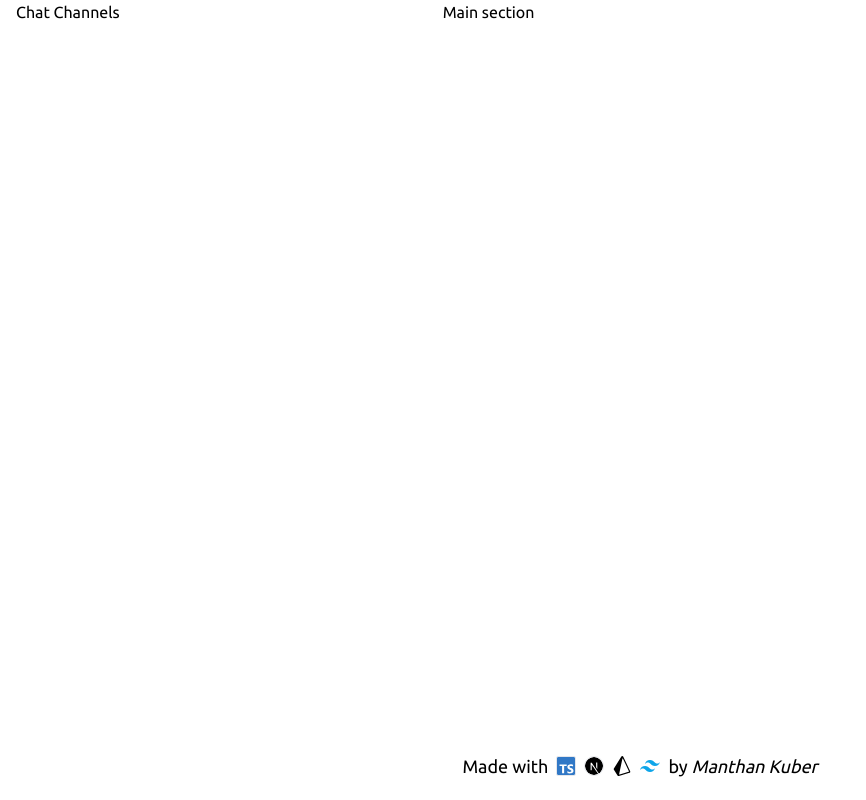
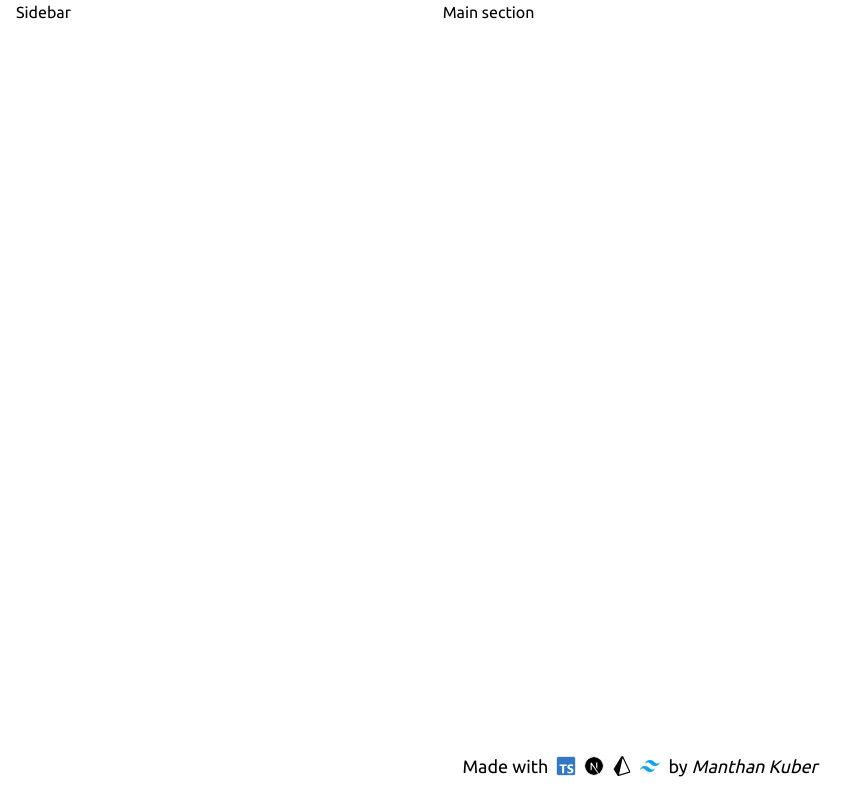
Before and after one commit to Manthan-Kuber/ChatVerse, a Next.js app: page /chats in a window 1280 px wide. Shown: the whole page, without its empty margins (0-866 px from the left). Built offline with nearby package versions, Linux system fonts and the light colour scheme; no server answers; sample sign-in values are in the browser's storage.

Commit message:
refactor: extract menu into component

```diff
--- /dev/null
+++ b/src/components/Menu.tsx
@@ -0,0 +1,37 @@
+import { motion } from "framer-motion";
+import { fadeInOut } from "../animations/animations";
+
+const Menu = ({
+  children,
+  menuWidth,
+}: {
+  children: React.ReactNode;
+  menuWidth: number;
+}) => {
+  return (
+    <motion.div
+      key="sidebar"
+      variants={fadeInOut}
+      initial="initial"
+      animate="animate" //TODO Stagger children
+      exit="exit"
+      className="fixed z-10 min-h-screen w-full bg-white/10   backdrop-blur-sm"
+    >
+      <motion.section
+        initial={{ x: menuWidth }}
+        animate={{
+          x: 0,
+          transition: {
+            duration: 0.2,
+            ease: "linear",
+          },
+        }}
+        exit={{ x: menuWidth }}
+        className="min-h-screen w-2/3 bg-black px-4 "
+      >
+        {children}
+      </motion.section>
+    </motion.div>
+  );
+};
+export default Menu;
--- /dev/null
+++ b/src/components/Sidebar.tsx
@@ -0,0 +1,6 @@
+const Sidebar = () => {
+  return (
+    <div>Sidebar</div>
+  )
+}
+export default Sidebar
--- a/src/pages/chats.tsx
+++ b/src/pages/chats.tsx
@@ -4,8 +4,8 @@ import { GiHamburgerMenu } from "react-icons/gi";
 import useWindowSize from "../hooks/useWindowSize";
 import { AnimatePresence, motion } from "framer-motion";
 import { IoMdClose } from "react-icons/io";
-import { fadeInOut } from "../animations/animations";
-
+import Sidebar from "../components/Sidebar";
+import Menu from "../components/Menu";
 
 //TODO Add theme switcher somewhere
 const chats = () => {
@@ -25,33 +25,15 @@ const chats = () => {
       )}
       <div className="sm:grid sm:grid-cols-[1fr_2fr]">
         {screenWidth && screenWidth >= 640 ? (
-          <section className="px-4">Chat Channels</section>
+          <section className="px-4">
+            <Sidebar />
+          </section>
         ) : (
           <AnimatePresence>
             {isOpen && (
-              <motion.div
-                key="sidebar"
-                variants={fadeInOut}
-                initial="initial"
-                animate="animate" //TODO Stagger children
-                exit="exit"
-                className="fixed z-10 min-h-screen w-full bg-white/10   backdrop-blur-sm"
-              >
-                <motion.section
-                  initial={{ x: -wByN(2 / 3)! }}
-                  animate={{
-                    x: 0,
-                    transition: {
-                      duration: 0.2,
-                      ease: "linear",
-                    },
-                  }}
-                  exit={{ x: -wByN(2 / 3)! }}
-                  className="min-h-screen w-2/3 bg-black px-4 "
-                >
-                  Chat Channels
-                </motion.section>
-              </motion.div>
+              <Menu menuWidth={-wByN(2 / 3)!}>
+                <Sidebar />
+              </Menu>
             )}
           </AnimatePresence>
         )}
```
